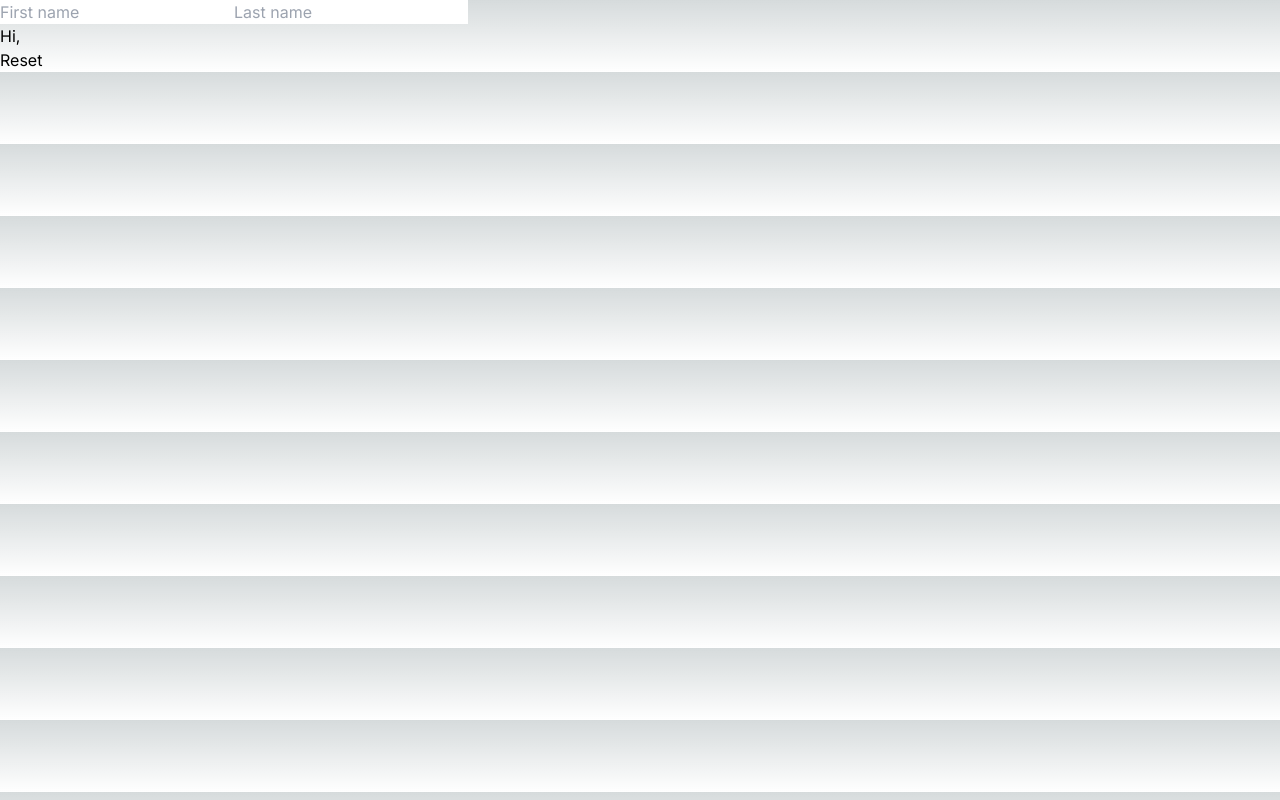
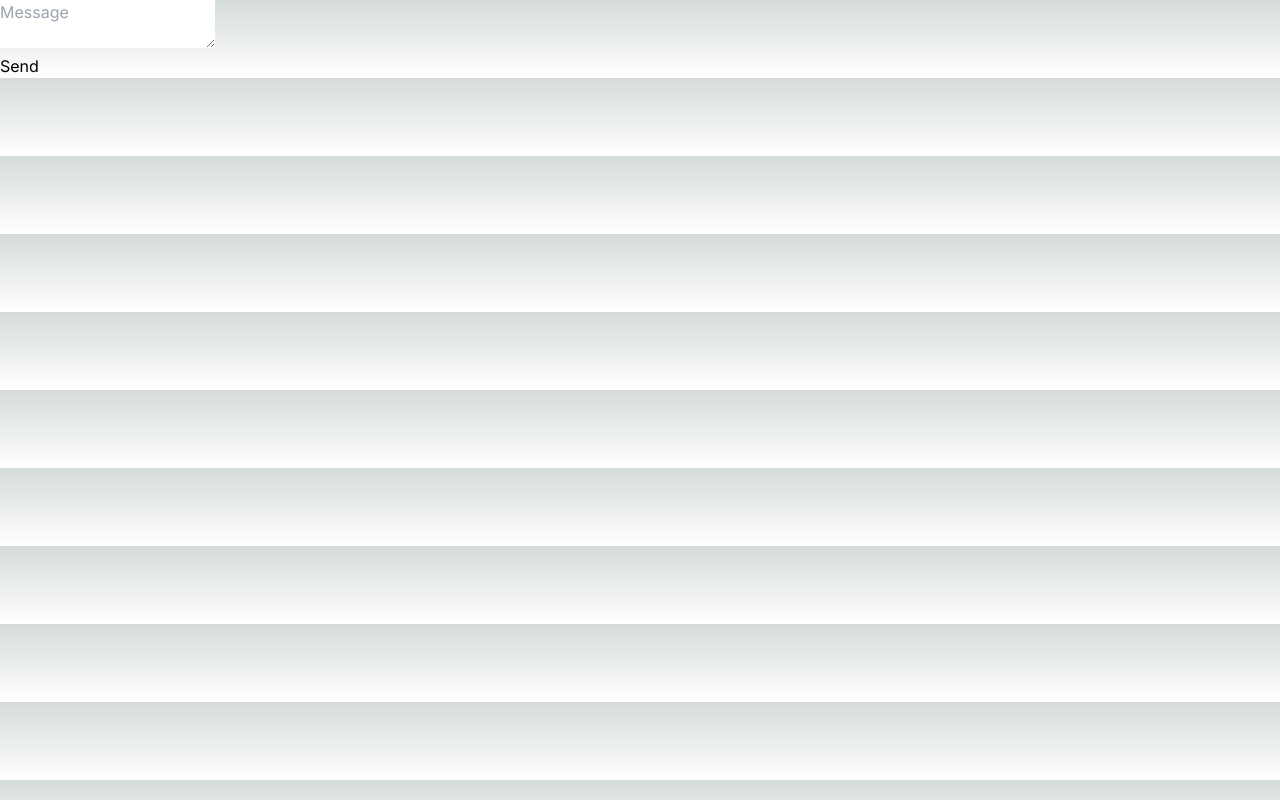
Before and after one commit to JawwadAhmadDev/react-learning, a Next.js app in the folder components-memory/: page / in a window 1280 px wide. Built offline with nearby package versions, Linux system fonts and the light colour scheme.

Commit message:
3rd challenge solved

```diff
--- a/components-memory/src/app/page.tsx
+++ b/components-memory/src/app/page.tsx
@@ -1,10 +1,12 @@
 import Image from 'next/image'
 import Gallery from '@/components/Gallery'
 import Form from '@/components/Form'
+import FeedbackForm from '@/components/FeedbackForm'
 
 export default function Home() {
   return (
     // <Gallery />
-    <Form/>
+    // <Form/>
+    <FeedbackForm/>
   )
 }
--- /dev/null
+++ b/components-memory/src/components/FeedbackForm/index.tsx
@@ -0,0 +1,28 @@
+"use client "
+import { useState } from 'react';
+
+export default function FeedbackForm() {
+  const [isSent, setIsSent] = useState(false);
+    const [message, setMessage] = useState('');
+  if (isSent) {
+    return <h1>Thank you!</h1>;
+  } else {
+    // eslint-disable-next-line
+
+    return (
+      <form onSubmit={e => {
+        e.preventDefault();
+        alert(`Sending: "${message}"`);
+        setIsSent(!isSent);
+      }}>
+        <textarea
+          placeholder="Message"
+          value={message}
+          onChange={e => setMessage(e.target.value)}
+        />
+        <br />
+        <button type="submit">Send</button>
+      </form>
+    );
+  }
+}
```
